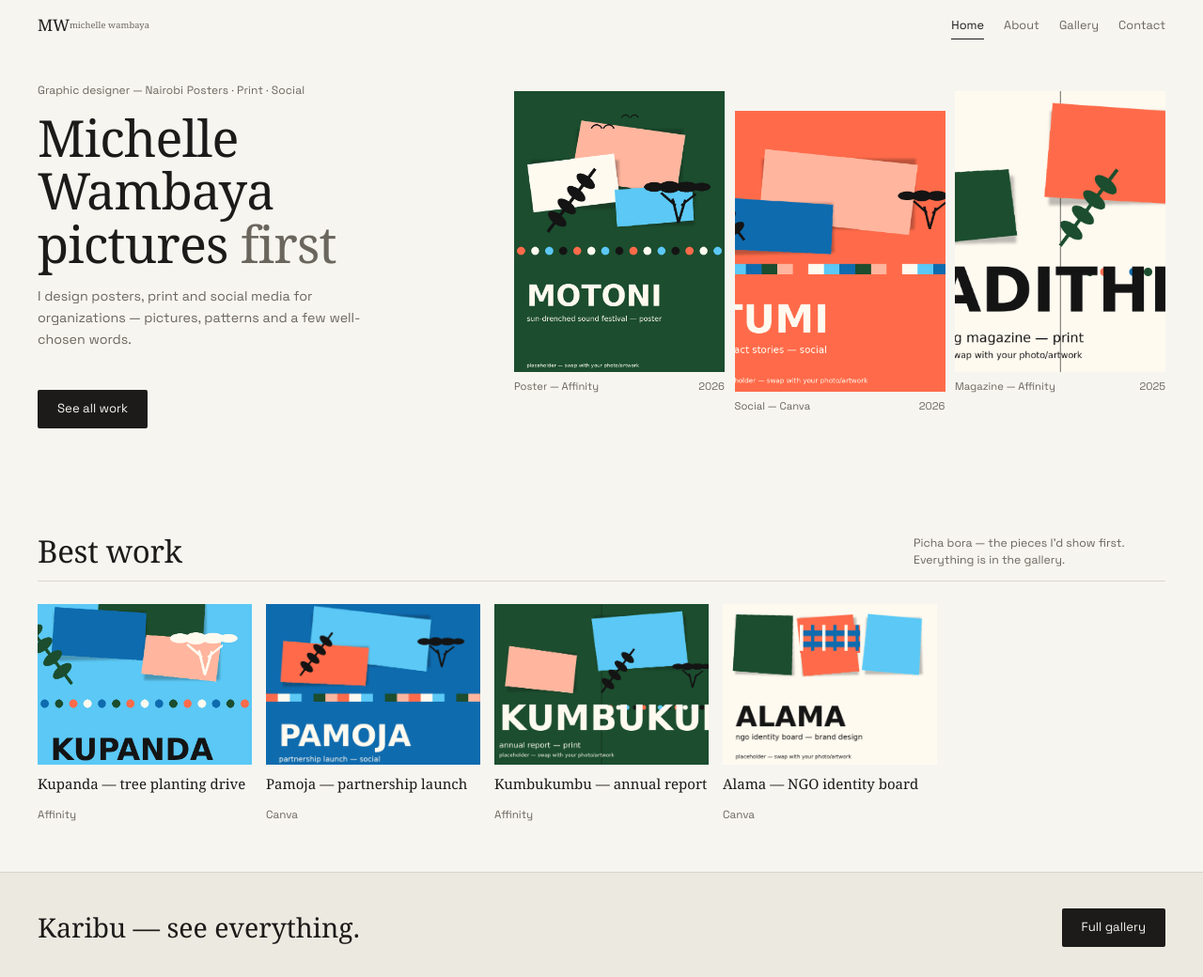
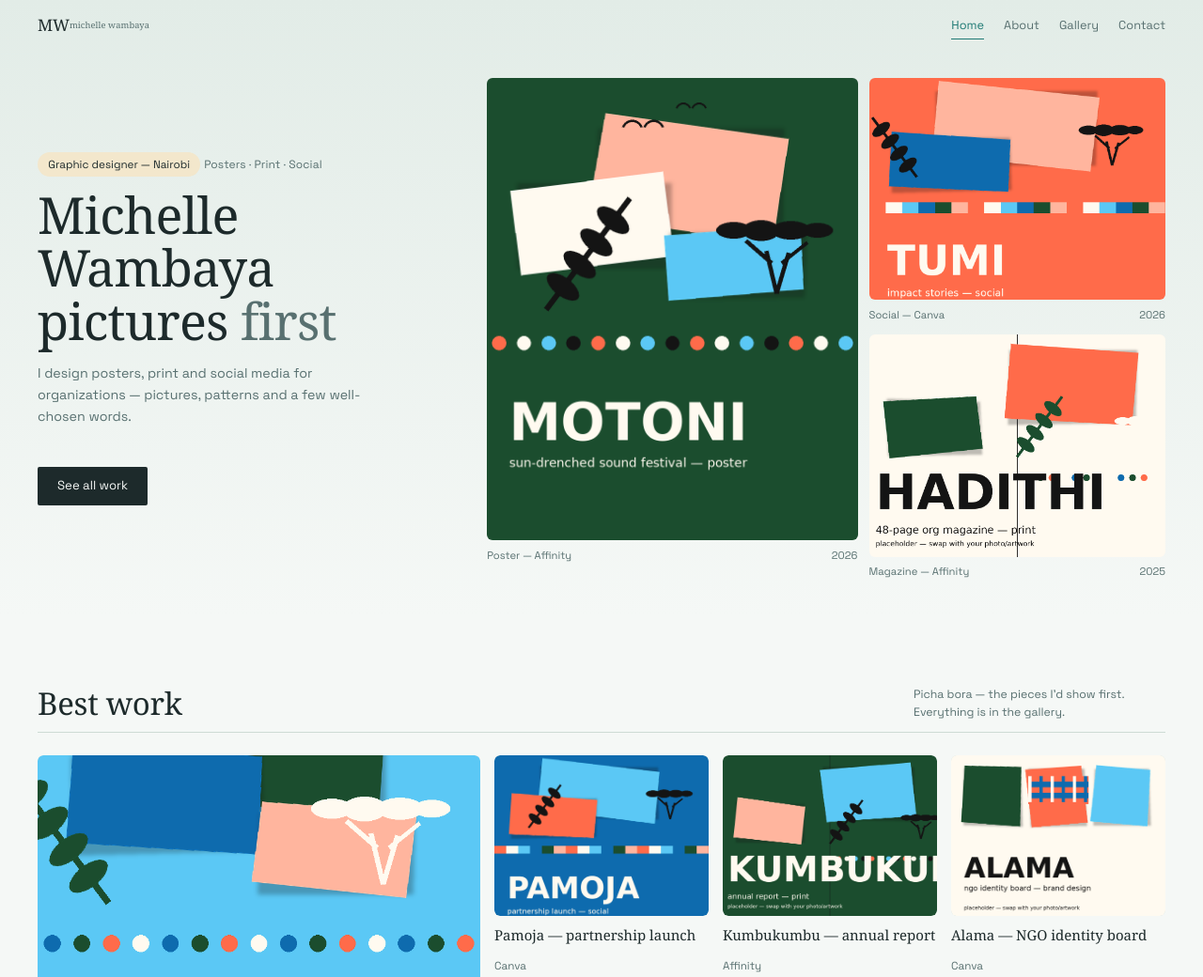
Before and after one commit to MichelleWambaya/designPortfolio, a plain HTML site: page index.html in a window 1280 px wide. Shown: the top 1040 px of the page at 94% size. Drawn offline with Linux system fonts and the light colour scheme.

Commit message:
Refactor CSS variables and styles for consistency

```diff
--- a/assets/css/style.css
+++ b/assets/css/style.css
@@ -7,24 +7,24 @@
    ============================================================ */
 
 :root{
-  --ink:#1c1b19;
-  --ink-soft:#6a665e;
-  --cream:#f7f5f0;          /* paper */
-  --cream-2:#ece9e1;        /* quiet panel */
-  --line:#d9d5ca;           /* hairlines */
+  --ink:#1d2a2b;            /* deep green grey */
+  --ink-soft:#587070;
+  --cream:#f5f8f6;          /* soft mist */
+  --cream-2:#e2ece7;        /* sage wash */
+  --line:#cddbd4;
 
-  --leaf:#2f5a3f;           /* the single accent: deep highland green */
-  --forest:#2f5a3f;
-  --deep:#1f2421;           /* dark surfaces */
-  --tomato:#2f5a3f;
-  --tang:#2f5a3f;
-  --red:#2f5a3f;
-  --ocean:#1f2421;
-  --indigo:#1f2421;
-  --sky:#e3e8e4;
-  --lime:#e6dfcf;           /* soft light for use on dark */
-  --yellow:#ece9e1;
-  --ochre:#6a665e;
+  --leaf:#1f7a74;           /* lagoon teal, the main accent */
+  --forest:#1f7a74;
+  --deep:#16403f;           /* deep teal for footer and bands */
+  --tomato:#1f7a74;
+  --tang:#d9a07f;           /* soft apricot */
+  --red:#1f7a74;
+  --ocean:#16403f;
+  --indigo:#16403f;
+  --sky:#e1edf3;            /* powder blue wash */
+  --lime:#cfe8df;           /* light mint for use on dark */
+  --yellow:#f3e7cc;         /* warm sand */
+  --ochre:#587070;
 
   --font-display:"Fraunces","Georgia","Times New Roman",serif;
   --font-body:"Space Grotesk","Helvetica Neue",Arial,sans-serif;
@@ -38,7 +38,7 @@
 html{scroll-behavior:smooth;font-size:15px}
 @media (min-width:1500px){html{font-size:16px}}
 body{
-  font-family:var(--font-body);background:var(--cream);color:var(--ink);
+  cursor:auto!important;font-family:var(--font-body);background:var(--cream);color:var(--ink);
   overflow-x:hidden;-webkit-font-smoothing:antialiased;line-height:1.55;
 }
 h1,h2,h3,h4{font-weight:400}
@@ -49,7 +49,7 @@ ul{list-style:none}
 :focus-visible{outline:2px solid var(--leaf);outline-offset:3px}
 
 /* ---------- removed decoration, hidden so old markup stays quiet ---------- */
-.cursor,.cursor-ring,.grain,.shape-stage,.shape,.cube,.sphere,.ring,.prism,.calabash,
+.cursor,.cursor-ring,.cursor-dot,.cursor-follower,.grain,.shape-stage,.shape,.cube,.sphere,.ring,.prism,.calabash,
 .hero-bg-word,.hero-marquee,.wi-num,.big-no,.nav-logo .dot,
 .pattern-band,.kanga-pindo,.zigzag-band,.clay-band,.matatu-stripe,.tinga-dots{display:none!important}
 .kitenge-edge::after{display:none}
@@ -69,7 +69,7 @@ ul{list-style:none}
 .nav-links{display:flex;gap:1.4rem;align-items:center}
 .nav-links a{font-size:.85rem;color:var(--ink-soft);padding:.3rem 0;border-bottom:1px solid transparent;transition:color .25s,border-color .25s}
 .nav-links a:hover{color:var(--ink)}
-.nav-links a.active{color:var(--ink);border-bottom-color:var(--ink)}
+.nav-links a.active{color:var(--leaf);border-bottom-color:var(--leaf)}
 .nav-burger{display:none;background:none;border:none;cursor:pointer;z-index:960;width:44px;height:44px;position:relative}
 .nav-burger span{position:absolute;left:11px;right:11px;height:1.5px;background:var(--ink);transition:.3s var(--ease)}
 .nav-burger span:nth-child(1){top:16px}.nav-burger span:nth-child(2){top:22px}.nav-burger span:nth-child(3){top:28px}
@@ -99,10 +99,10 @@ ul{list-style:none}
 /* ============================================================
    HOMEPAGE
    ============================================================ */
-.hero{position:relative;padding:5.5rem var(--pad) 2.5rem;background:var(--cream)}
+.hero{position:relative;padding:5.5rem var(--pad) 2.5rem;background:linear-gradient(180deg,var(--cream-2) 0%,var(--cream) 100%)}
 .hero-inner{display:grid;grid-template-columns:.8fr 1.2fr;gap:clamp(1.5rem,4vw,3rem);align-items:center}
 .hero-kicker{margin-bottom:.8rem}
-.hero-kicker .tag{font-size:.8rem;color:var(--ink-soft)}
+.hero-kicker .tag{display:inline-block;font-size:.78rem;color:var(--ink);background:var(--yellow);padding:.25rem .75rem;border-radius:999px}
 .hero-title{font-family:var(--font-display);font-size:clamp(2rem,4.6vw,3.6rem);line-height:1.05;letter-spacing:-.015em}
 .hero-title .l2,.hero-title .l3{display:block;color:var(--ink);margin:0}
 .hero-title .outline{color:var(--ink-soft)}
@@ -135,7 +135,7 @@ ul{list-style:none}
 .wi-meta span{font-size:.78rem;color:var(--ink-soft)}
 
 /* interests */
-.interests{background:var(--cream-2);color:var(--ink)}
+.interests{background:var(--sky);color:var(--ink)}
 .interests .sec-title{color:var(--ink)}
 .int-list{border-top:1px solid var(--line)}
 .int-row{display:grid;grid-template-columns:auto 1fr auto;gap:1.2rem;align-items:center;padding:.9rem 0;border-bottom:1px solid var(--line)}
@@ -165,7 +165,7 @@ ul{list-style:none}
 .page-hero .mono{display:block;margin-bottom:.6rem}
 body[data-page="gallery"] .page-hero,
 body[data-page="contact"] .page-hero,
-body[data-page="about"] .page-hero{background:var(--cream);color:var(--ink)}
+body[data-page="about"] .page-hero{background:linear-gradient(180deg,var(--cream-2) 0%,var(--cream) 100%);color:var(--ink)}
 body[data-page="about"]{background:var(--cream)}
 
 /* posters */
@@ -245,7 +245,7 @@ body[data-page="about"]{background:var(--cream)}
 .ct-form .sent-msg{display:none;margin-top:.8rem;font-size:.8rem;color:var(--leaf)}
 
 /* call to action band */
-.cta-band{background:var(--cream-2);padding:clamp(1.5rem,3.5vw,2.4rem) var(--pad);display:flex;justify-content:space-between;align-items:center;gap:1.5rem;flex-wrap:wrap;border-top:1px solid var(--line)}
+.cta-band{background:var(--yellow);padding:clamp(1.5rem,3.5vw,2.4rem) var(--pad);display:flex;justify-content:space-between;align-items:center;gap:1.5rem;flex-wrap:wrap;border-top:1px solid var(--line)}
 .cta-band h3{font-family:var(--font-display);font-size:clamp(1.3rem,2.6vw,1.9rem);color:var(--ink)}
 .cta-band a{font-size:.88rem;background:var(--ink);color:var(--cream);padding:.7rem 1.4rem;border-radius:2px;transition:background .25s}
 .cta-band a:hover{background:var(--leaf)}
@@ -313,6 +313,25 @@ body[data-page="about"]{background:var(--cream)}
 .lb-strip button[aria-current="true"]{opacity:1;outline:2px solid var(--ink);outline-offset:1px}
 .lb-strip img{width:100%;height:100%;object-fit:cover}
 
+/* ---------- calm refinements ---------- */
+.hero-inner{grid-template-columns:.75fr 1.25fr}
+.hero-side{grid-template-columns:1.25fr 1fr;grid-template-rows:auto auto;gap:.8rem;align-items:start}
+.fc1{grid-row:1/3}
+.fc1 img{aspect-ratio:4/5}
+.fc2 img,.fc3 img{aspect-ratio:4/3}
+.fc2{margin-top:0}
+.work-ed .work-item:first-child{grid-column:span 2}
+.work-ed .work-item:first-child img{aspect-ratio:3/2}
+.float-card img,.work-item .wi-img,.work-item img,.pg-item img,.g-item img,.sg-item img,
+.pr-img img,.ab-img img,.thumb,.lb-panel,.resume-card,.ct-form{border-radius:6px}
+.work-item .wi-img{overflow:hidden}
+.wi-meta span,.pg-cap,.g-cap{color:var(--ink-soft)}
+.interests .int-row:hover h3{color:var(--leaf)}
+.approach{background:var(--sky)}
+.paper-note{background:var(--sky)}
+.tool-pill{background:var(--cream-2);border-color:transparent;border-radius:999px}
+.filter-chip.active{color:var(--leaf);border-bottom-color:var(--leaf)}
+
 /* ============================================================
    RESPONSIVE: laptop, tablet, phone
    ============================================================ */
@@ -325,8 +344,10 @@ body[data-page="about"]{background:var(--cream)}
   .nav-links{display:none}
   .nav-burger{display:block}
   .hero{padding-top:5rem}
-  .hero-side{gap:.5rem}
-  .fc2{margin-top:0}
+  .hero-side{grid-template-columns:1fr 1fr;gap:.6rem}
+  .fc1{grid-column:1/-1;grid-row:auto}
+  .fc1 img{aspect-ratio:3/2}
+  .fc2 img,.fc3 img{aspect-ratio:1}
   .work-ed{grid-template-columns:repeat(2,1fr);gap:.9rem .7rem}
   .pg-gallery,.gal-grid,.sg-grid,.thumb-grid{grid-template-columns:repeat(3,1fr)}
   .pr-spread{grid-template-columns:1fr}
@@ -342,8 +363,6 @@ body[data-page="about"]{background:var(--cream)}
 }
 @media (max-width:420px){
   .pg-gallery,.gal-grid,.sg-grid,.thumb-grid{grid-template-columns:repeat(2,1fr)}
-  .hero-side{grid-template-columns:repeat(2,1fr)}
-  .fc3{display:none}
 }
 
 @media (prefers-reduced-motion:reduce){
```
